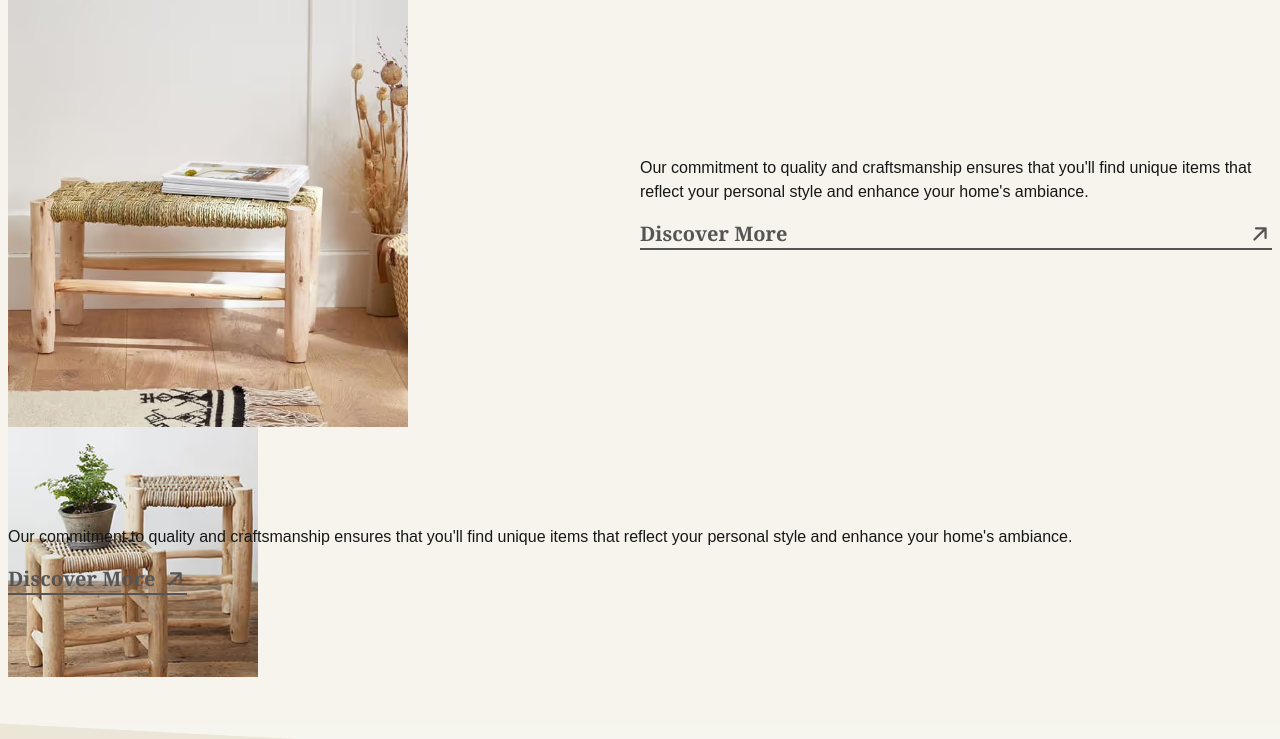
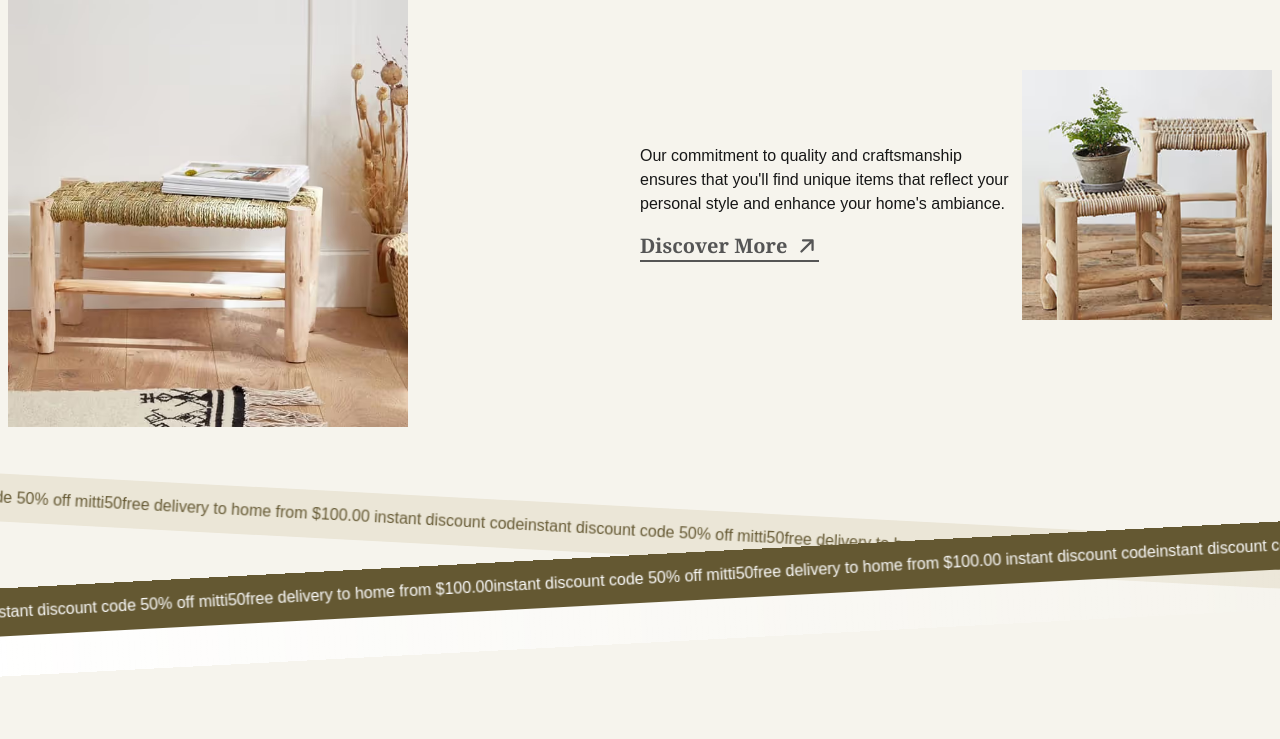
Before and after one commit to Yagya-Adh/Mitti, a Next.js app: page /about in a window 1280 px wide. Shown: the part 1320-2059 px from the top of the page. Built offline with nearby package versions, Linux system fonts and the light colour scheme.

Commit message:
save changes from GridImageGroup component adjusment

```diff
--- /dev/null
+++ b/aboutGrid.json
@@ -0,0 +1,14 @@
+[
+  {
+    "id": 1,
+    "image": "/assets/images/about/ourGoal.avif"
+  },
+  {
+    "id": 2,
+    "image": "/assets/images/about/ourDream.avif"
+  },
+  {
+    "id": 3,
+    "image": "/assets/images/about/theRoad.avif"
+  }
+]
--- a/app/components/about/GridImageGroup.tsx
+++ b/app/components/about/GridImageGroup.tsx
@@ -2,6 +2,8 @@
 import Image from "next/image";
 import React from "react";
 import Button from "../button/Button";
+import dataGrid from "@/aboutGrid.json";
+const data = dataGrid;
 
 const GridImageGroup = () => {
   return (
@@ -13,21 +15,6 @@ const GridImageGroup = () => {
 };
 
 export default GridImageGroup;
-
-const data = [
-  {
-    id: 1,
-    image: "/assets/images/about/ourGoal.avif",
-  },
-  {
-    id: 2,
-    image: "/assets/images/about/ourDream.avif",
-  },
-  {
-    id: 3,
-    image: "/assets/images/about/theRoad.avif",
-  },
-];
 
 const GridOne = () => {
   return (
@@ -70,17 +57,20 @@ const GridTwo = () => {
             />
           </div>
         ))}
-        <div className="grid grid-cols-1">
+        {/*  <div className="grid grid-cols-1 ">
           <p className="py-4">
             Our commitment to quality and craftsmanship ensures that you&apos;ll
             find unique items that reflect your personal style and enhance your
             home&apos;s ambiance.
           </p>
           <Button variant="button-underline" buttonName="Discover More" />
-        </div>
+        </div> */}
         {data.slice(2, 3).map((list) => (
-          <div key={list.id} className="overflow-hidden flex items-center">
-            <div className="absolute">
+          <div
+            key={list.id}
+            className="overflow-hidden flex items-center justify-between"
+          >
+            <div className="hidden  md:block items-center">
               <p className="py-4">
                 Our commitment to quality and craftsmanship ensures that
                 you&apos;ll find unique items that reflect your personal style
--- a/app/components/marquee/CrossMarquee.tsx
+++ b/app/components/marquee/CrossMarquee.tsx
@@ -5,15 +5,13 @@ import MarqueeCard from "./MarqueeCard";
 
 const CrossMarquee = () => {
   return (
-    <div className="overflow-hidden py-10 flex flex-col justify-center items-center">
-      <div className="bg-gradient-to-t from-white ">
-        <div className="z-10 rotate-3 pt-10">
-          <MarqueeCard variant="light-mitti" />
-        </div>
+    <div className="overflow-hidden py-10 flex flex-col justify-center items-center ">
+      <div className="z-10 rotate-3 pt-10">
+        <MarqueeCard variant="light-mitti" />
+      </div>
 
-        <div className="z-20 -rotate-3 pb-10">
-          <MarqueeCard variant="dark-mitti" />
-        </div>
+      <div className="z-20 -rotate-3 pb-10 bg-gradient-to-r from-white">
+        <MarqueeCard variant="dark-mitti" />
       </div>
     </div>
   );
```
